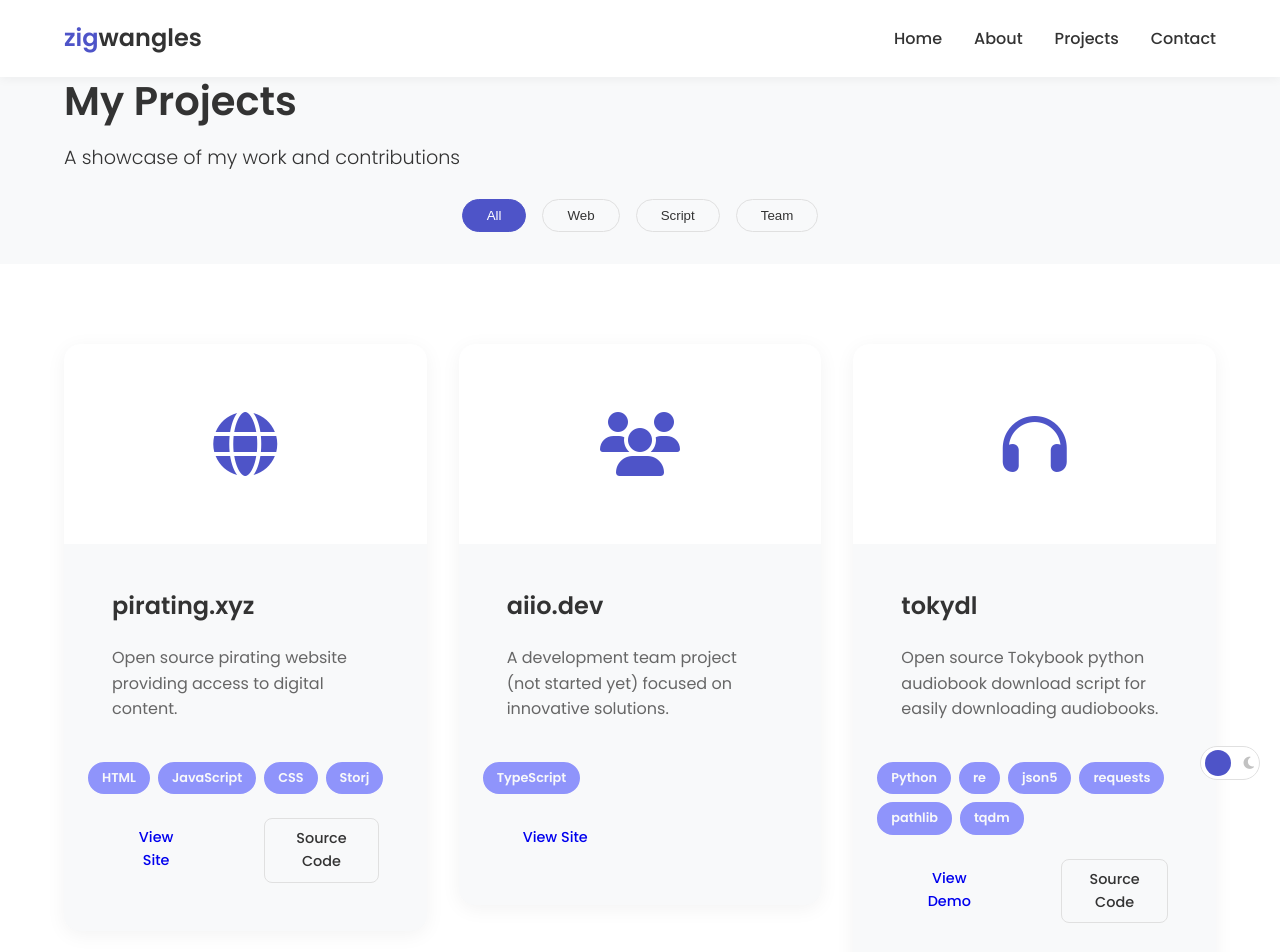
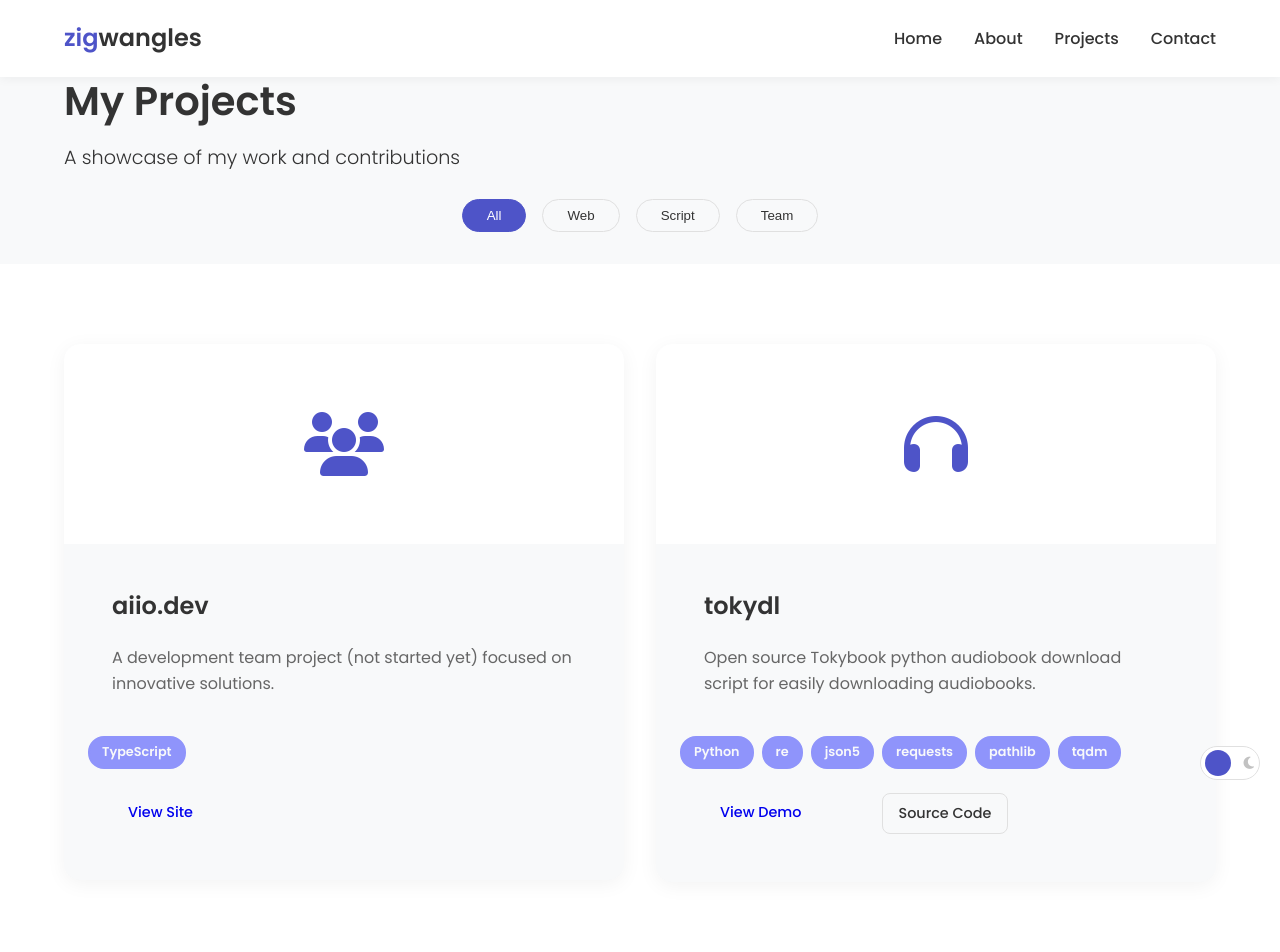
Before and after one commit to zigwangles/zigwangles-repository, a Next.js app: page /projects in a window 1280 px wide. Shown: the top 952 px of the page. Built offline with nearby package versions, Linux system fonts and the light colour scheme.

Commit message:
Update page.tsx

```diff
--- a/app/projects/page.tsx
+++ b/app/projects/page.tsx
@@ -63,28 +63,6 @@ export default function ProjectsPage() {
       <section className="projects-grid-container">
         <div className="container">
           <div className="projects-grid">
-            <div className="project-item" data-category="web" id="pirating">
-              <div className="project-card">
-                <div className="project-image">
-                  <i className="fas fa-globe"></i>
-                </div>
-                <div className="project-details">
-                  <h3>pirating.xyz</h3>
-                  <p>Open source pirating website providing access to digital content.</p>
-                  <div className="tech-tags">
-                    <span className="tech-tag">HTML</span>
-                    <span className="tech-tag">JavaScript</span>
-                    <span className="tech-tag">CSS</span>
-                    <span className="tech-tag">Storj</span>
-                  </div>
-                  <div className="project-links">
-                    <a href="https://pirating.xyz" className="btn btn-small">View Site</a>
-                    <a href="https://github.com/yourusername/pirating.xyz" className="btn btn-outline">Source Code</a>
-                  </div>
-                </div>
-              </div>
-            </div>
-
             <div className="project-item" data-category="team" id="aiio">
               <div className="project-card">
                 <div className="project-image">
```
